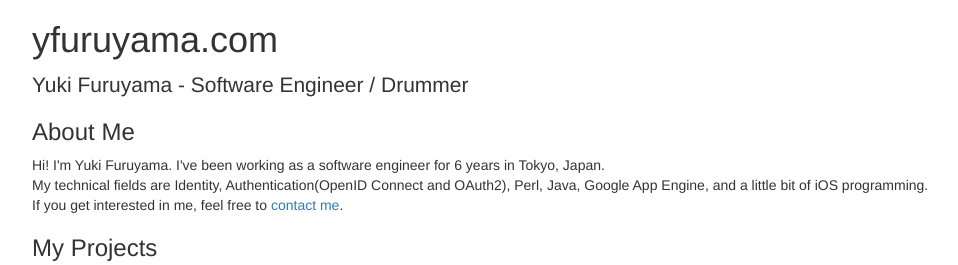
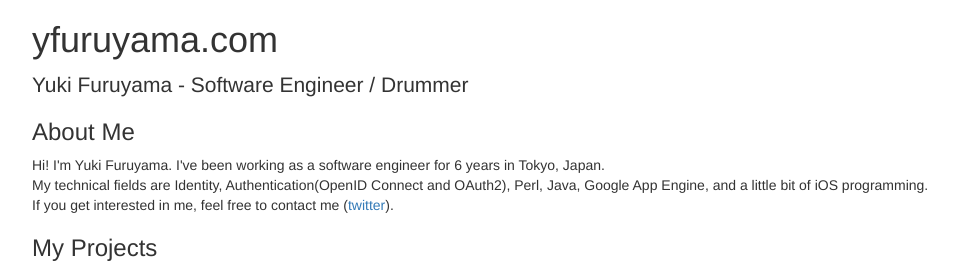
Before and after one commit to yfuruyama/yfuruyama.com, a plain HTML site: page index.html in a window 1280 px wide. Shown: the top 265 px of the page, without its empty margins (38-996 px from the left). Drawn offline with nearby package versions, Linux system fonts and the light colour scheme.

Commit message:
change contact

```diff
--- a/index.html
+++ b/index.html
@@ -18,7 +18,7 @@
       <h1>yfuruyama.com</h1>
       <p class="lead">Yuki Furuyama - Software Engineer / Drummer</p>
       <h3>About Me</h3>
-      <p>Hi! I'm Yuki Furuyama. I've been working as a software engineer for 6 years in Tokyo, Japan.<br/>My technical fields are Identity, Authentication(OpenID Connect and OAuth2), Perl, Java, Google App Engine, and a little bit of iOS programming.<br/>If you get interested in me, feel free to <a href="https://www.linkedin.com/in/yuki-furuyama-055469109/">contact me</a>.</p>
+      <p>Hi! I'm Yuki Furuyama. I've been working as a software engineer for 6 years in Tokyo, Japan.<br/>My technical fields are Identity, Authentication(OpenID Connect and OAuth2), Perl, Java, Google App Engine, and a little bit of iOS programming.<br/>If you get interested in me, feel free to contact me (<a href="https://twitter.com/addsict">twitter</a>).</p>
       <h3>My Projects</h3>
       <ul>
         <li><a href="https://github.com/addsict">GitHub</a></li>
```
